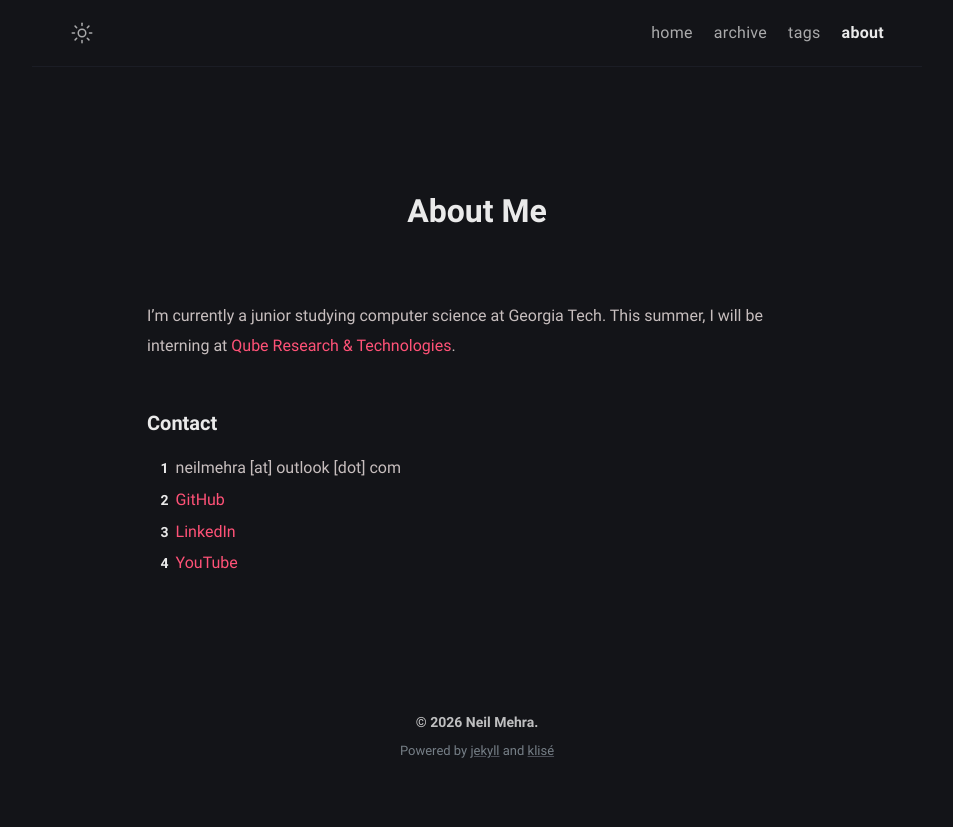
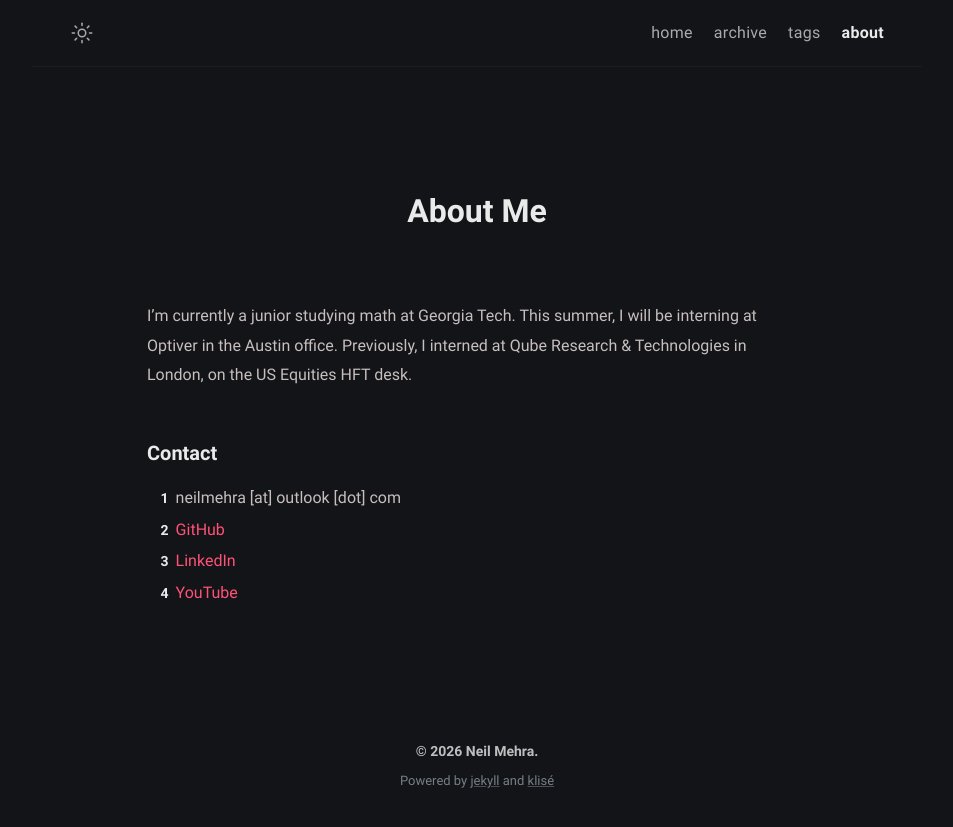
Before and after one commit to neilmehra/blog, a Jekyll site: the page built from about.md, in a window 1280 px wide. Shown: the top 827 px of the page, without its empty margins (163-1116 px from the left). Built offline with Jekyll 4.4.1, drawn with Linux system fonts in a browser that asks for light colours.

Commit message:
Revise personal information in about.md
Updated educational background and internship details.

```diff
--- a/about.md
+++ b/about.md
@@ -6,7 +6,7 @@ excerpt:
 comments: false
 ---
 
-I'm currently a junior studying computer science at Georgia Tech. This summer, I will be interning at [Qube Research & Technologies](https://www.qube-rt.com/).
+I'm currently a junior studying math at Georgia Tech. This summer, I will be interning at Optiver in the Austin office. Previously, I interned at Qube Research & Technologies in London, on the US Equities HFT desk.
 
 #### Contact
 
```
